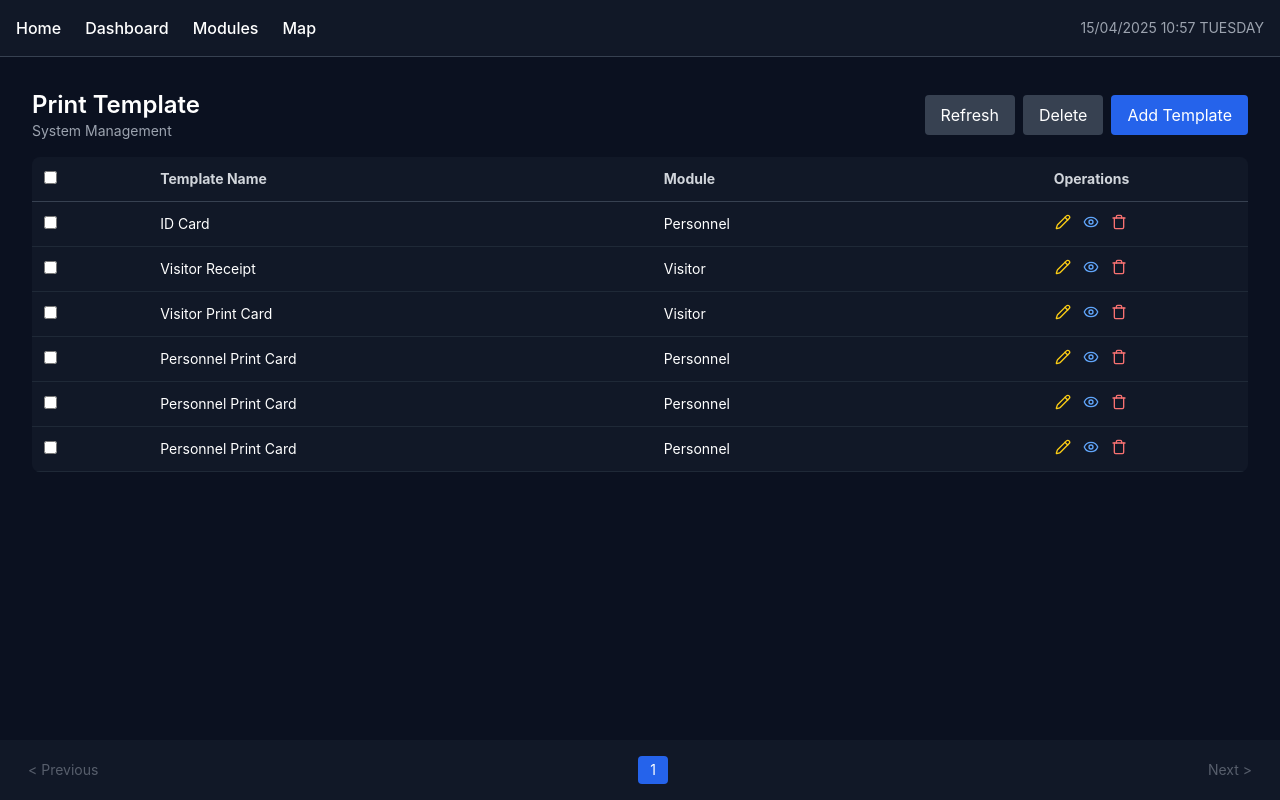
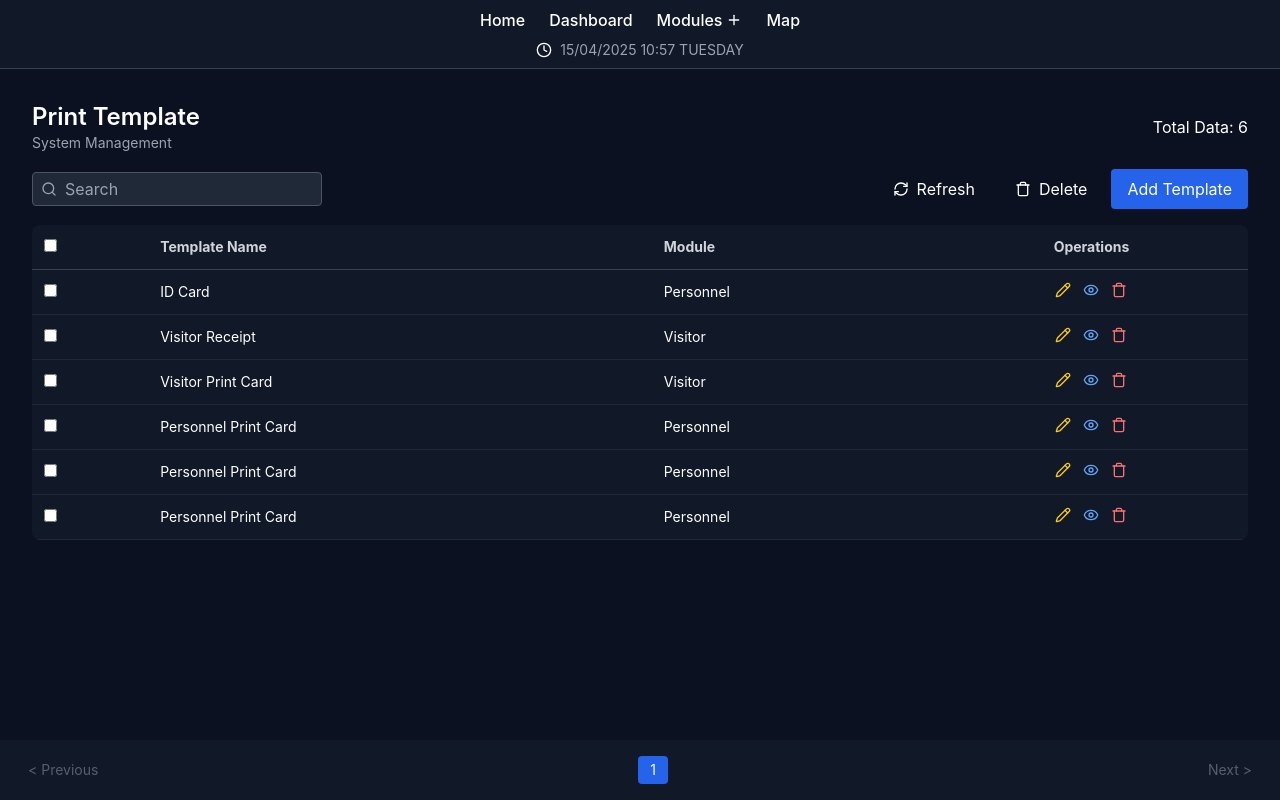
Before and after one commit to vishalrupak7979/ID-Card-Maker, a React (Create React App) app: page / in a window 1280 px wide. Built offline with nearby package versions, Linux system fonts and the light colour scheme.

Commit message:
css change

```diff
--- a/src/components/PrintTemplateList.jsx
+++ b/src/components/PrintTemplateList.jsx
@@ -1,20 +1,26 @@
 import React, { useState } from 'react';
 import { useNavigate } from 'react-router-dom';
-import { Pencil, Eye, Trash } from 'lucide-react';
+import { Pencil, Eye, Trash, RefreshCw, Search } from 'lucide-react'; // Import icons
 import TopMenuBar from './TopMenuBar';
 import Pagination from './Pagination'; // Import the Pagination component
 
 const PrintTemplateList = ({ templates }) => {
   const navigate = useNavigate();
   const [currentPage, setCurrentPage] = useState(1);
+  const [searchTerm, setSearchTerm] = useState(''); // State for search input
   const templatesPerPage = 8;
+
+  // Filter templates based on the search term
+  const filteredTemplates = templates.filter((template) =>
+    template.name.toLowerCase().includes(searchTerm.toLowerCase())
+  );
 
   // Calculate the templates to display on the current page
   const indexOfLastTemplate = currentPage * templatesPerPage;
   const indexOfFirstTemplate = indexOfLastTemplate - templatesPerPage;
-  const currentTemplates = templates.slice(indexOfFirstTemplate, indexOfLastTemplate);
+  const currentTemplates = filteredTemplates.slice(indexOfFirstTemplate, indexOfLastTemplate);
 
-  const totalPages = Math.ceil(templates.length / templatesPerPage);
+  const totalPages = Math.ceil(filteredTemplates.length / templatesPerPage);
 
   const handleAddTemplate = () => {
     navigate('/add-template');
@@ -31,15 +37,44 @@ const PrintTemplateList = ({ templates }) => {
 
       {/* Page Content */}
       <div className="flex-grow p-4 md:p-8">
+        {/* Header Section */}
         <div className="flex flex-col md:flex-row justify-between items-start md:items-center mb-4 gap-4">
           <div>
             <h1 className="text-2xl font-semibold">Print Template</h1>
             <p className="text-sm text-gray-400">System Management</p>
           </div>
           <div className="flex gap-2">
-            <button className="px-4 py-2 bg-gray-700 rounded hover:bg-gray-600">Refresh</button>
-            <button className="px-4 py-2 bg-gray-700 rounded hover:bg-gray-600">Delete</button>
-            <button onClick={handleAddTemplate} className="px-4 py-2 bg-blue-600 rounded hover:bg-blue-500">Add Template</button>
+            <span>Total Data: {filteredTemplates.length}</span>
+          </div>
+        </div>
+
+        {/* Search and Actions Section */}
+        <div className="flex flex-col md:flex-row justify-between items-start md:items-center mb-4 gap-4">
+          {/* Search Input */}
+          <div className="flex items-center border border-gray-600 rounded bg-[#1F2937]">
+            <Search size={16} className="text-gray-400 ml-2" />
+            <input
+              type="text"
+              placeholder="Search"
+              value={searchTerm}
+              onChange={(e) => setSearchTerm(e.target.value)}
+              className="px-2 py-1 bg-transparent text-white focus:outline-none"
+            />
+          </div>
+
+          {/* Action Buttons */}
+          <div className="flex gap-2">
+            <button className="flex items-center px-4 py-2 text-white hover:text-gray-400">
+              <RefreshCw size={16} className="mr-2" />
+              Refresh
+            </button>
+            <button className="flex items-center px-4 py-2   rounded hover:bg-red-500">
+              <Trash size={16} className="mr-2" />
+              Delete
+            </button>
+            <button onClick={handleAddTemplate} className="px-4 py-2 bg-blue-600 rounded hover:bg-blue-500">
+              Add Template
+            </button>
           </div>
         </div>
 
--- a/src/components/TopMenuBar.jsx
+++ b/src/components/TopMenuBar.jsx
@@ -1,4 +1,5 @@
 import React, { useEffect, useState } from 'react';
+import { Plus, Clock } from 'lucide-react'; // Import icons from Lucide
 
 const getFormattedDateTime = () => {
   const now = new Date();
@@ -27,14 +28,20 @@ const TopMenuBar = () => {
   }, []);
 
   return (
-    <div className="flex flex-col md:flex-row justify-between items-center p-4 border-b border-gray-700 bg-[#111827]">
-      <div className="flex space-x-6 text-sm md:text-base font-medium">
+    <div className="flex flex-col items-center pt-2 pl-4 pr-4 pb-2 border-b border-gray-700 bg-[#111827]">
+      {/* Centered Menu */}
+      <div className="flex space-x-6 text-sm md:text-base font-medium mb-2 items-center">
         <a href="#" className="hover:text-blue-400">Home</a>
         <a href="#" className="hover:text-blue-400">Dashboard</a>
-        <a href="#" className="hover:text-blue-400">Modules</a>
+        <div className="flex items-center space-x-1">
+          <a href="#" className="hover:text-blue-400">Modules</a>
+          <Plus size={16} className="text-white hover:text-blue-400 cursor-pointer" />
+        </div>
         <a href="#" className="hover:text-blue-400">Map</a>
       </div>
-      <div className="text-xs md:text-sm text-gray-400 mt-2 md:mt-0">
+      {/* Date and Time */}
+      <div className="flex items-center text-xs md:text-sm text-gray-400">
+        <Clock size={16} className="text-white mr-2" />
         {dateTime}
       </div>
     </div>
```
